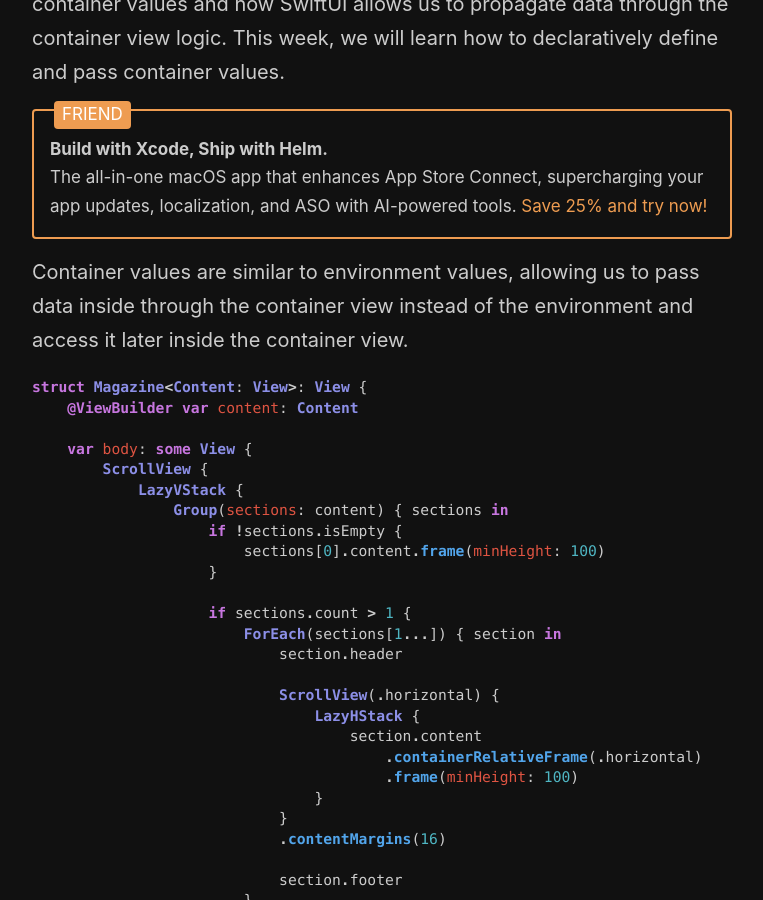
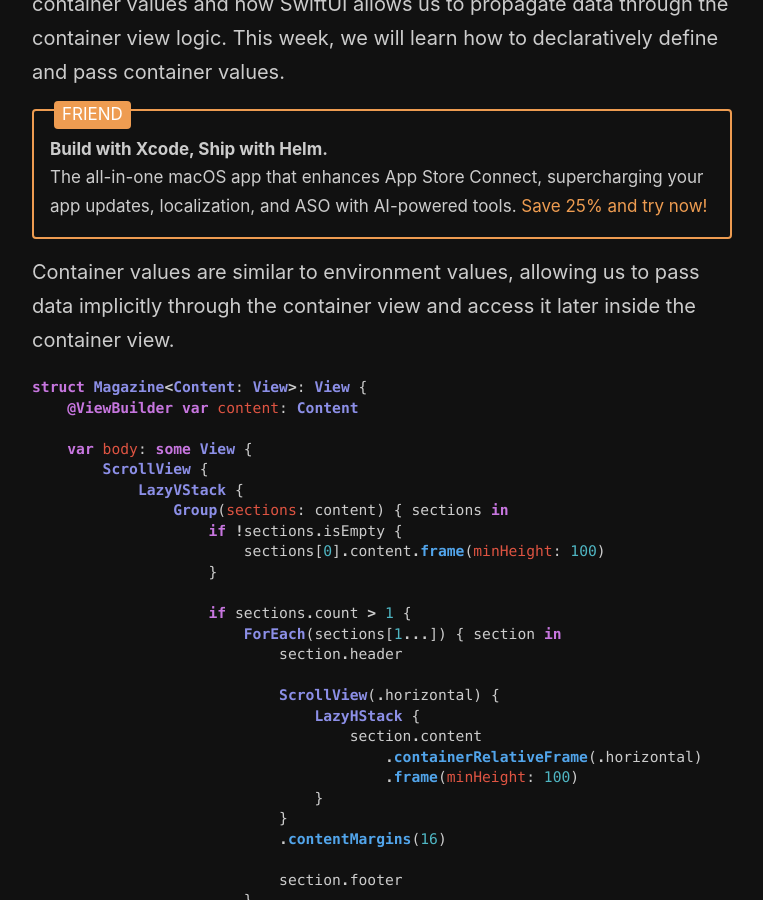
Before and after one commit to mecid/mecid.github.io, a Jekyll site: the page built from _posts/2024-10-08-mastering-container-views-in-swiftui-values.md, in a window 1280 px wide and 900 px high, scrolled down 323 px. Shown: the whole window, without its empty margins (258-1021 px from the left). Built offline with Jekyll 4.4.1, drawn with Linux system fonts in a browser that asks for light colours.

Commit message:
another improvement in the container values post

````diff
--- a/_posts/2024-10-08-mastering-container-views-in-swiftui-values.md
+++ b/_posts/2024-10-08-mastering-container-views-in-swiftui-values.md
@@ -9,7 +9,7 @@
 
 {% include friends.html %}
 
-Container values are similar to environment values, allowing us to pass data inside through the container view instead of the environment and access it later inside the container view.
+Container values are similar to environment values, allowing us to pass data implicitly through the container view and access it later inside the container view.
 
 ```swift
 struct Magazine<Content: View>: View {
````
